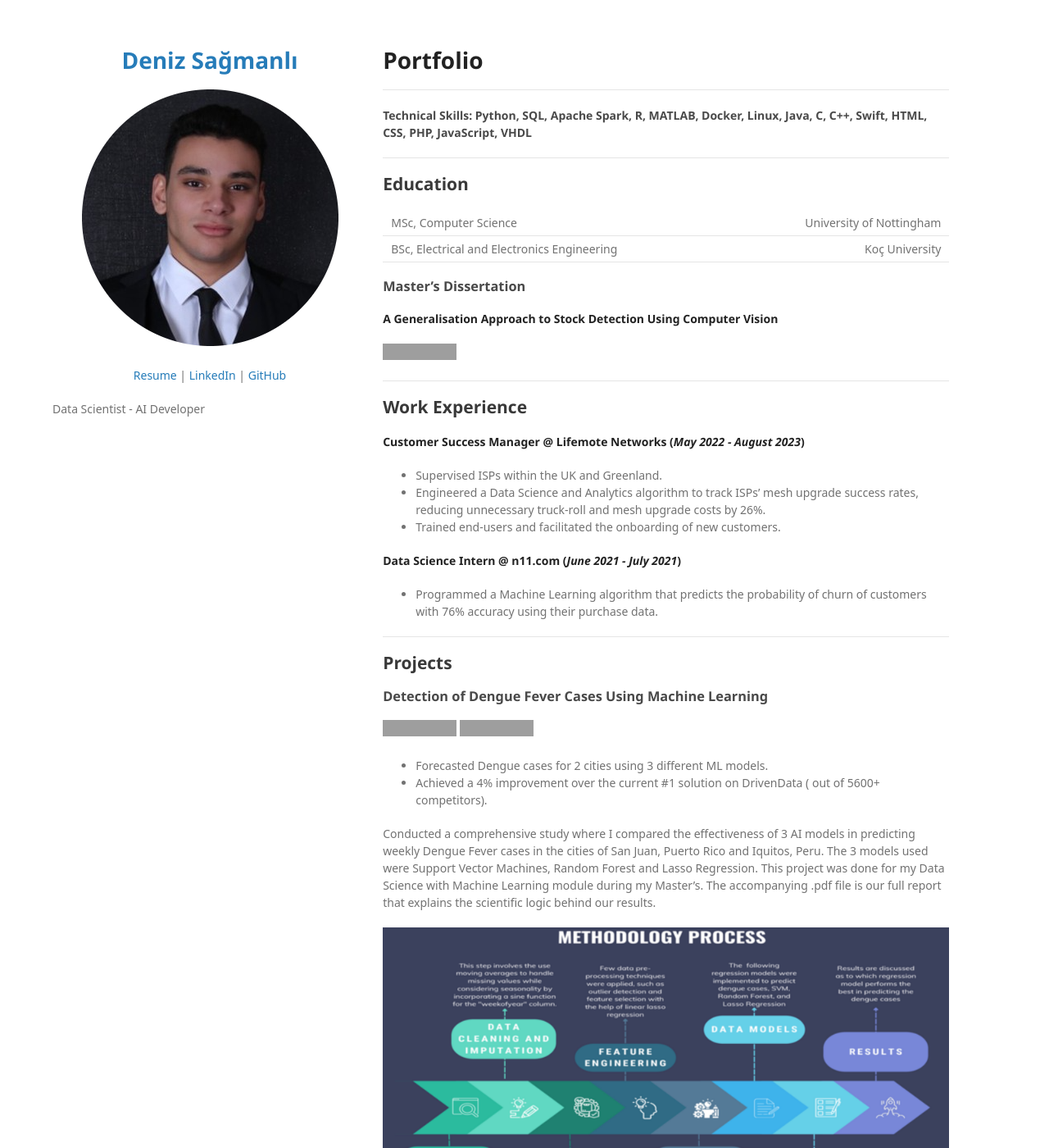
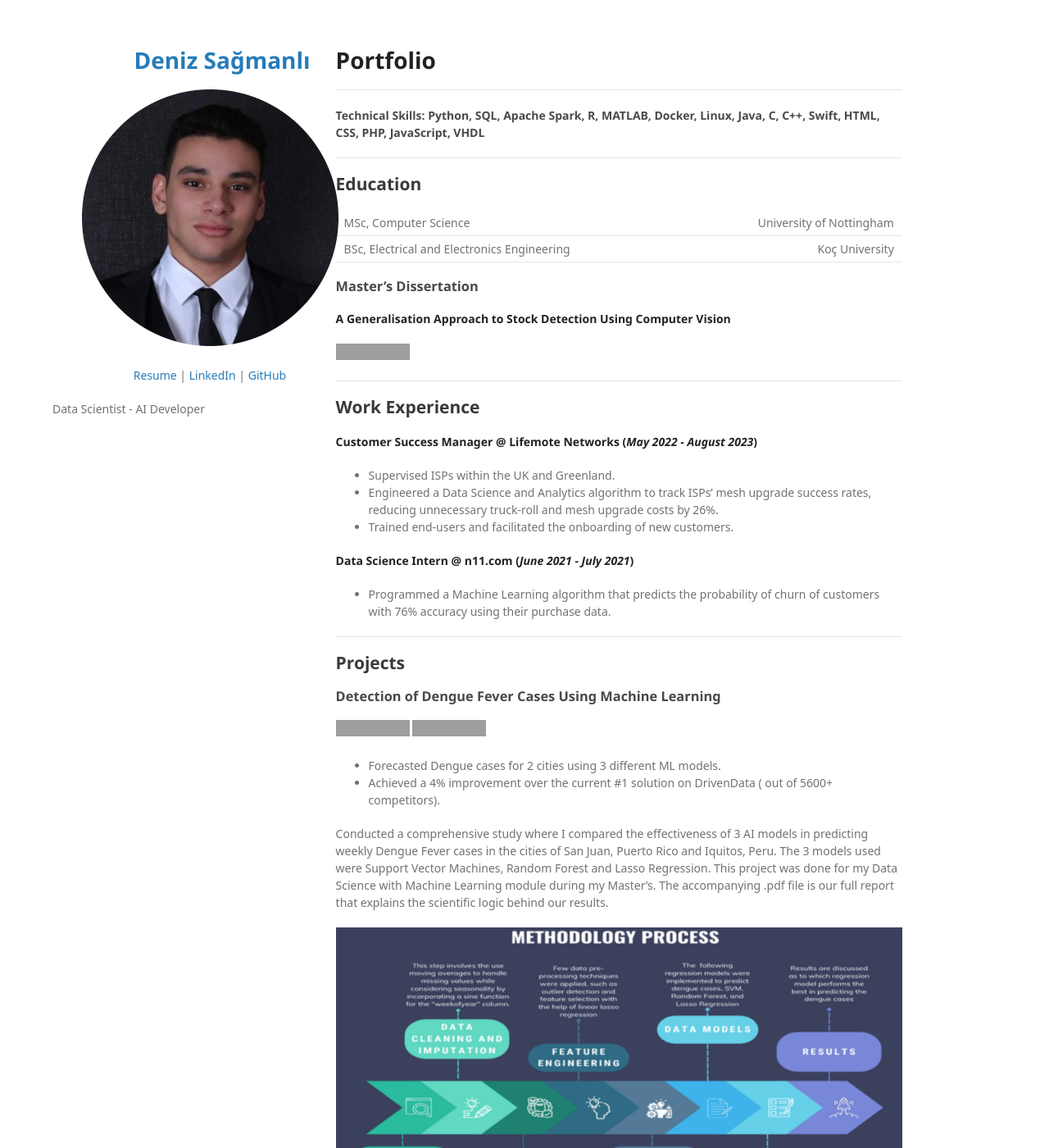
Before and after one commit to dsagmanli/dsagmanli.github.io, a Jekyll site: the page built from README.md, in a window 1280 px wide and 1400 px high. Shown: the whole window at 82% size. Built offline with Jekyll 4.4.1, drawn with Linux system fonts in a browser that asks for light colours; some web fonts are replaced; our own code applies the rules of GitHub Pages for plain Markdown files; grey boxes are pictures that could not be loaded.

Commit message:
Update jekyll-theme-minimal.scss

```diff
--- a/_sass/jekyll-theme-minimal.scss
+++ b/_sass/jekyll-theme-minimal.scss
@@ -111,6 +111,11 @@ header {
   -webkit-font-smoothing: subpixel-antialiased;
 }
 
+/* Align the "Data Scientist - AI Developer" text */
+header p:last-child { /* Or use a specific class here, like header .role */
+  margin-left: 30px; /* Adjust as needed */
+}
+
 ul.downloads {
   list-style:none;
   height:40px;
@@ -173,7 +178,7 @@ strong {
 
 section {
   width: 60%; /* Set main content to 60% of the viewport */
-  margin-left: 35%; /* Move it to the right of the sidebar */
+  margin-left: 30%; /* Move it to the right of the sidebar */
   padding-bottom: 50px;
 }
 
```
